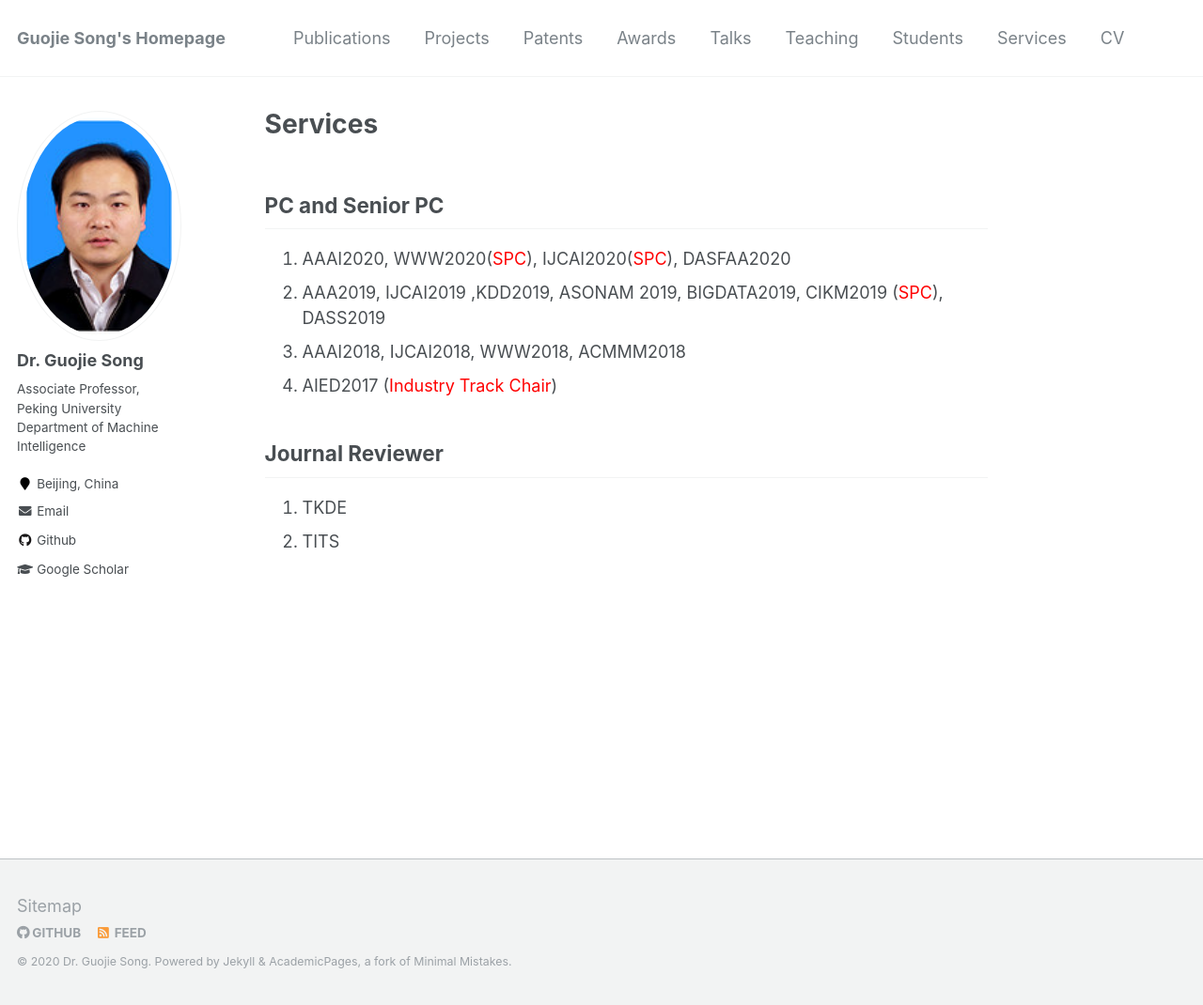
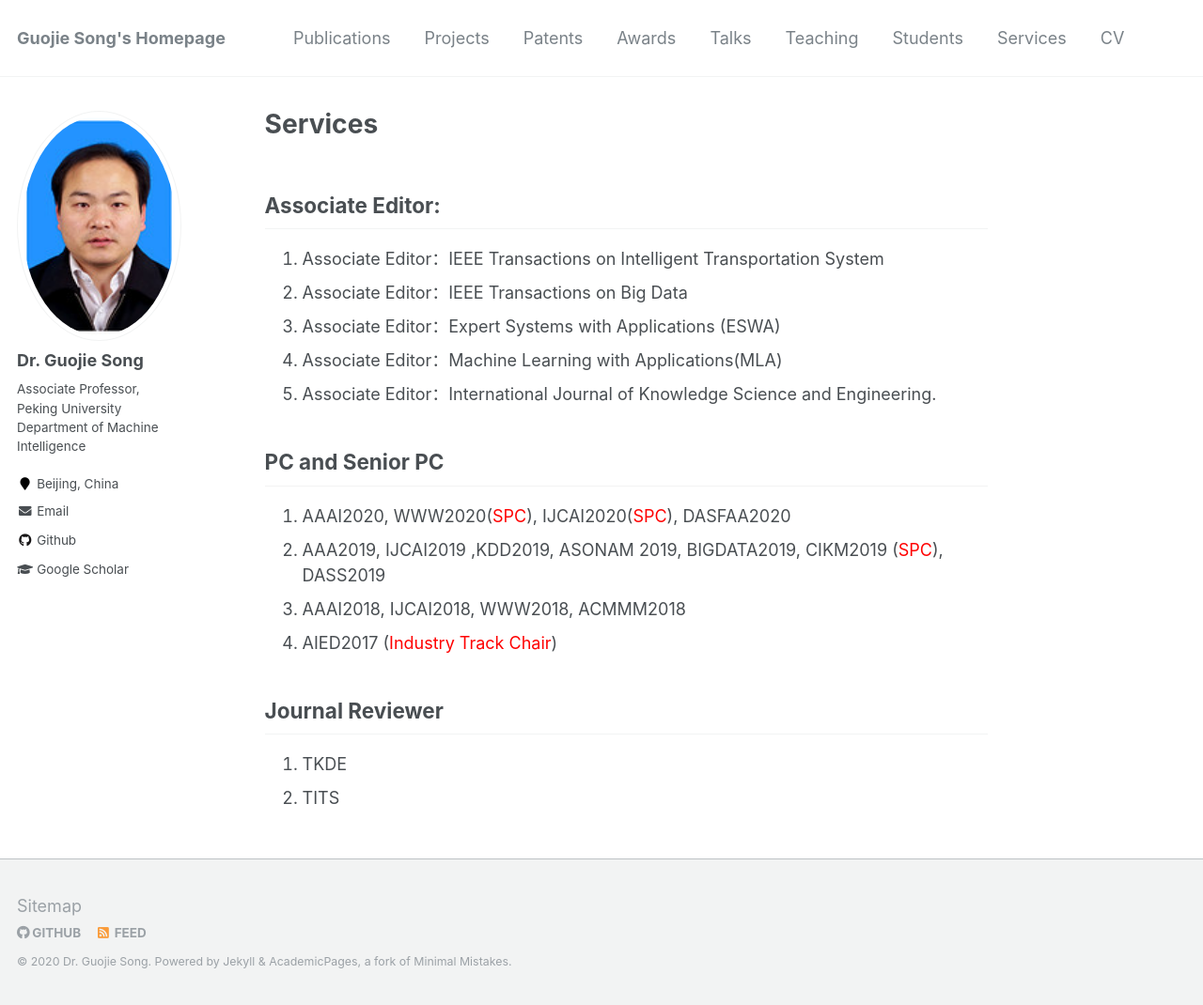
Before and after one commit to gjsong-pku/gjsong-pku.github.io, a Jekyll site: the page built from _pages/services.md, in a window 1280 px wide and 1070 px high. Shown: the whole window at 94% size. Built offline with Jekyll 4.4.1, drawn with Linux system fonts in a browser that asks for light colours.

Commit message:
Update services.md

```diff
--- a/_pages/services.md
+++ b/_pages/services.md
@@ -2,6 +2,14 @@
 title: "Services"
 permalink: /services/
 ---
+
+## Associate Editor:
+1.	Associate  Editor：IEEE Transactions on Intelligent Transportation System
+2.	Associate  Editor：IEEE Transactions on Big Data
+3.	Associate  Editor：Expert Systems with Applications (ESWA)
+4.	Associate  Editor：Machine Learning with Applications(MLA)
+5.	Associate  Editor：International Journal of Knowledge Science and Engineering.
+
 
 ## PC and Senior PC
 
```
